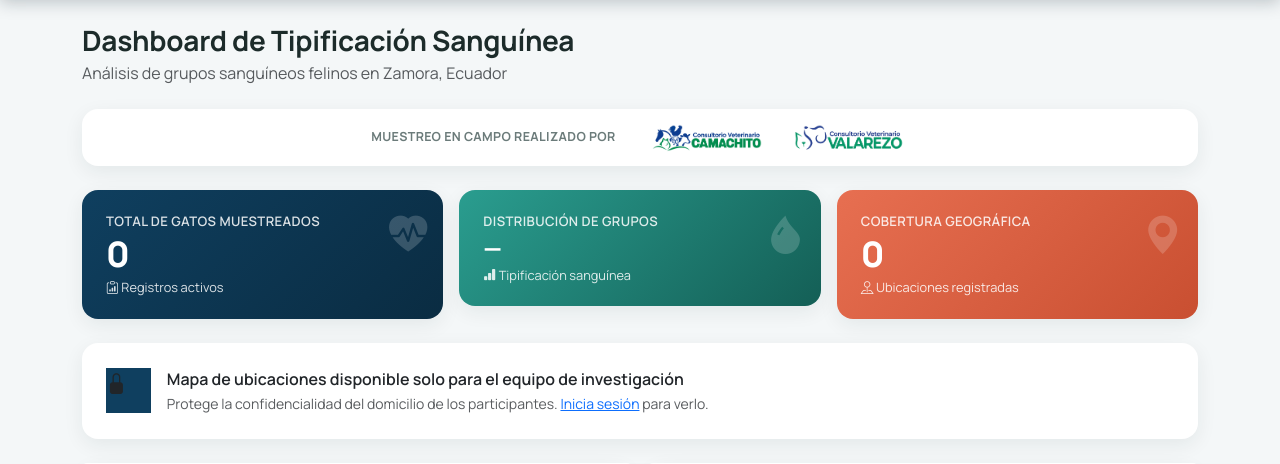
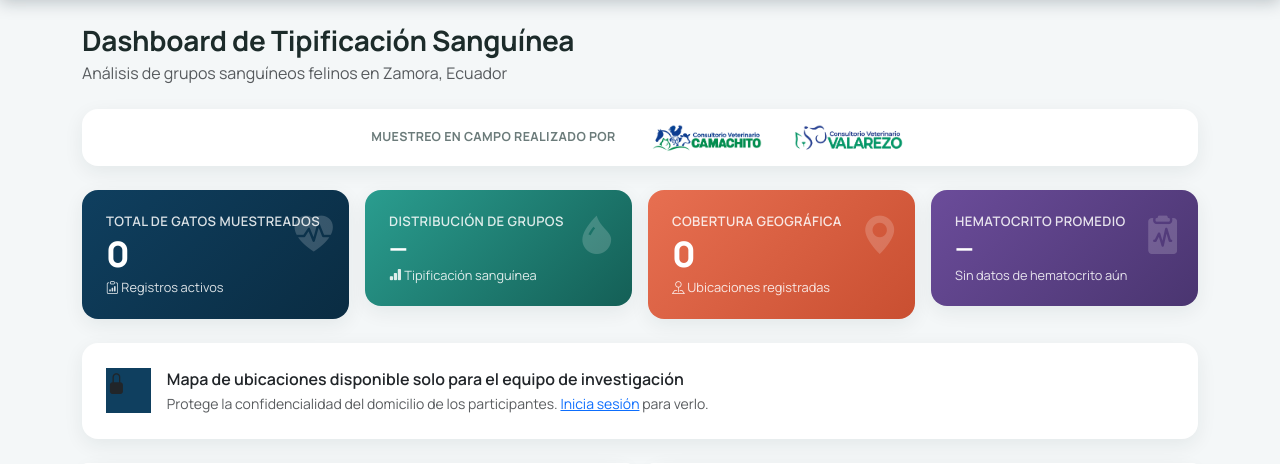
Before and after one commit to leonardo-3003/zamora-felinos, a Django app: page / in a window 1280 px wide. Shown: the part 60-524 px from the top of the page. Run offline with Django 5.2, Linux system fonts and the light colour scheme; data that the repository does not hold is empty.

Commit message:
Agrega el campo Hematocrito a los registros y al dashboard
Es un dato de laboratorio opcional (los registros existentes no lo
tienen), asi que se muestra por separado con su propio conteo en vez de
asumir que coincide con el total de registros:

- Nuevo campo en el formulario de registro, junto al resultado del kit IC.
- Tarjeta de "Hematocrito Promedio" (con minimo-maximo) en el dashboard.
- Se incluye en el CSV exportable y en el certificado PDF cuando el
  registro lo tiene.

Co-Authored-By: Claude Sonnet 5 <noreply@anthropic.com>

```diff
--- a/core/models.py
+++ b/core/models.py
@@ -133,6 +133,10 @@ class RegistroGato(models.Model):
     resultado_kit_ic = models.CharField(
         "Resultado kit inmunocromatografía", max_length=2, choices=GRUPO_CHOICES
     )
+    hematocrito = models.DecimalField(
+        "Hematocrito (%)", max_digits=5, decimal_places=2, null=True, blank=True,
+        help_text="Porcentaje de glóbulos rojos obtenido por microhematocrito centrifugado",
+    )
 
     # Fecha y hora de muestreo auto-completada
     fecha_muestreo = models.DateTimeField("Fecha y hora de muestreo", auto_now_add=True)
--- a/core/views.py
+++ b/core/views.py
@@ -8,6 +8,7 @@ from django.contrib.auth.decorators import login_required
 from django.contrib.auth.mixins import LoginRequiredMixin
 from django.contrib import messages
 from django.contrib.staticfiles import finders
+from django.db.models import Avg, Max, Min
 from django.http import HttpResponse
 from django.shortcuts import render, redirect, get_object_or_404
 from django.urls import reverse, reverse_lazy
@@ -127,6 +128,15 @@ def dashboard(request):
         "Barrio": crosstab(registros, "propietario__barrio", GRUPOS),
     }
 
+    # Hematocrito: es un dato de laboratorio opcional (no todos los registros
+    # antiguos lo tienen), así que se agrega aparte con un conteo propio en
+    # vez de asumir que "total" y "con hematocrito" son el mismo número.
+    con_hematocrito_qs = RegistroGato.objects.filter(hematocrito__isnull=False)
+    total_con_hematocrito = con_hematocrito_qs.count()
+    hematocrito_stats = con_hematocrito_qs.aggregate(
+        promedio=Avg("hematocrito"), minimo=Min("hematocrito"), maximo=Max("hematocrito"),
+    )
+
     contexto = {
         "total": total,
         "frecuencias": frecuencias,
@@ -135,6 +145,10 @@ def dashboard(request):
         "frecuencias_valores": [frecuencias[g] for g in GRUPOS],
         "coordenadas": coordenadas,
         "total_con_ubicacion": total_con_ubicacion,
+        "total_con_hematocrito": total_con_hematocrito,
+        "hematocrito_promedio": hematocrito_stats["promedio"],
+        "hematocrito_minimo": hematocrito_stats["minimo"],
+        "hematocrito_maximo": hematocrito_stats["maximo"],
     }
     return render(request, "core/dashboard.html", contexto)
 
@@ -231,7 +245,7 @@ def exportar_csv(request):
         "id_gato", "nombre", "tipo_raza", "raza_definida", "sexo", "edad_meses",
         "propietario_cedula", "propietario_nombres", "propietario_apellidos", "barrio",
         "estado_salud", "temperatura", "peso", "frecuencia_cardiaca", "frecuencia_respiratoria",
-        "tiene_carnet_vacunacion", "antecedente_transfusion", "resultado_kit_ic",
+        "tiene_carnet_vacunacion", "antecedente_transfusion", "resultado_kit_ic", "hematocrito",
         "fecha_muestreo", "observaciones",
     ])
 
@@ -241,7 +255,7 @@ def exportar_csv(request):
             r.id_gato, r.nombre, r.tipo_raza, r.raza_definida, r.sexo, r.edad_meses,
             r.propietario.cedula, r.propietario.nombres, r.propietario.apellidos, r.propietario.barrio,
             r.estado_salud, r.temperatura, r.peso, r.frecuencia_cardiaca, r.frecuencia_respiratoria,
-            r.tiene_carnet_vacunacion, r.antecedente_transfusion, r.resultado_kit_ic,
+            r.tiene_carnet_vacunacion, r.antecedente_transfusion, r.resultado_kit_ic, r.hematocrito,
             r.fecha_muestreo, r.observaciones,
         ])
 
@@ -609,10 +623,14 @@ def generar_certificado_pdf(request, registro_id):
             lbl("Estado de salud"), val(registro.get_estado_salud_display()),
         ],
     ]
+    hematocrito_row = None
+    if registro.hematocrito is not None:
+        filas.append([lbl("Hematocrito"), val(f"{registro.hematocrito} %"), "", ""])
+        hematocrito_row = len(filas) - 1
 
     col_w = [ancho_util * 0.185, ancho_util * 0.315, ancho_util * 0.17, ancho_util * 0.33]
     tabla = Table(filas, colWidths=col_w)
-    tabla.setStyle(TableStyle([
+    estilos_tabla = [
         ("SPAN", (0, 0), (1, 0)),
         ("SPAN", (2, 0), (3, 0)),
         ("BACKGROUND", (0, 0), (1, 0), NAVY),
@@ -626,7 +644,14 @@ def generar_certificado_pdf(request, registro_id):
         ("BOTTOMPADDING", (0, 0), (-1, -1), 5),
         ("GRID", (0, 1), (-1, -1), 0.4, BORDER),
         ("BOX", (0, 0), (-1, -1), 0.7, colors.HexColor("#c7d0cf")),
-    ]))
+    ]
+    if hematocrito_row is not None:
+        # La fila del hematocrito solo tiene una etiqueta/valor — la celda de
+        # valor se extiende sobre las columnas restantes en vez de dejarlas
+        # vacías con el resaltado de la columna "Datos del felino".
+        estilos_tabla.append(("SPAN", (1, hematocrito_row), (3, hematocrito_row)))
+        estilos_tabla.append(("BACKGROUND", (2, hematocrito_row), (3, hematocrito_row), colors.white))
+    tabla.setStyle(TableStyle(estilos_tabla))
     story.append(tabla)
     story.append(Spacer(1, 0.3 * inch))
 
--- a/templates/core/dashboard.html
+++ b/templates/core/dashboard.html
@@ -37,6 +37,7 @@
   .stat-card--navy { background: linear-gradient(135deg, var(--brand-navy) 0%, var(--brand-navy-dark) 100%); }
   .stat-card--teal { background: linear-gradient(135deg, var(--brand-teal) 0%, var(--brand-teal-darker) 100%); }
   .stat-card--orange { background: linear-gradient(135deg, var(--brand-orange) 0%, var(--brand-orange-dark) 100%); }
+  .stat-card--plum { background: linear-gradient(135deg, #6b4c9a 0%, #4a3570 100%); }
 
   .section-card .card-header {
     background: #fff;
@@ -156,7 +157,7 @@
 </div>
 
 <div class="row g-3 mb-4">
-  <div class="col-md-4">
+  <div class="col-md-3">
     <div class="stat-card stat-card--navy">
       <i class="bi bi-heart-pulse-fill stat-icon"></i>
       <div class="stat-label">Total de Gatos Muestreados</div>
@@ -164,7 +165,7 @@
       <div class="stat-foot"><i class="bi bi-clipboard-data"></i> Registros activos</div>
     </div>
   </div>
-  <div class="col-md-4">
+  <div class="col-md-3">
     <div class="stat-card stat-card--teal">
       <i class="bi bi-droplet-fill stat-icon"></i>
       <div class="stat-label">Distribución de Grupos</div>
@@ -189,12 +190,27 @@
       <div class="stat-foot mt-1"><i class="bi bi-bar-chart-fill"></i> Tipificación sanguínea</div>
     </div>
   </div>
-  <div class="col-md-4">
+  <div class="col-md-3">
     <div class="stat-card stat-card--orange">
       <i class="bi bi-geo-alt-fill stat-icon"></i>
       <div class="stat-label">Cobertura Geográfica</div>
       <div class="stat-value">{{ total_con_ubicacion }}</div>
       <div class="stat-foot"><i class="bi bi-pin-map"></i> Ubicaciones registradas</div>
+    </div>
+  </div>
+  <div class="col-md-3">
+    <div class="stat-card stat-card--plum">
+      <i class="bi bi-clipboard2-pulse-fill stat-icon"></i>
+      <div class="stat-label">Hematocrito Promedio</div>
+      {% if total_con_hematocrito > 0 %}
+        <div class="stat-value">{{ hematocrito_promedio|floatformat:1 }}%</div>
+        <div class="stat-foot">
+          <i class="bi bi-arrow-down-up"></i> {{ hematocrito_minimo|floatformat:1 }}–{{ hematocrito_maximo|floatformat:1 }}% · {{ total_con_hematocrito }} registro{{ total_con_hematocrito|pluralize }}
+        </div>
+      {% else %}
+        <div class="stat-value fs-4">—</div>
+        <div class="stat-foot">Sin datos de hematocrito aún</div>
+      {% endif %}
     </div>
   </div>
 </div>
```
Also changed, not shown: templates/core/registro_form.html (+9 -0 lines), core/migrations/0004_registrogato_hematocrito.py (added).
